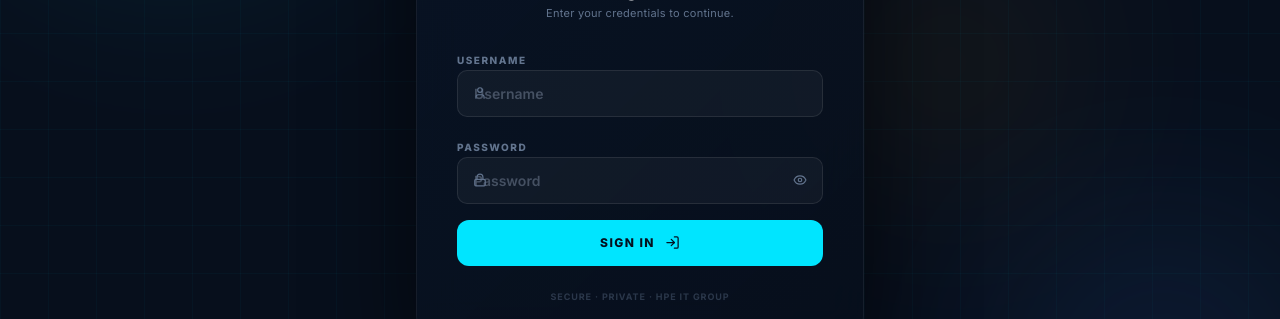
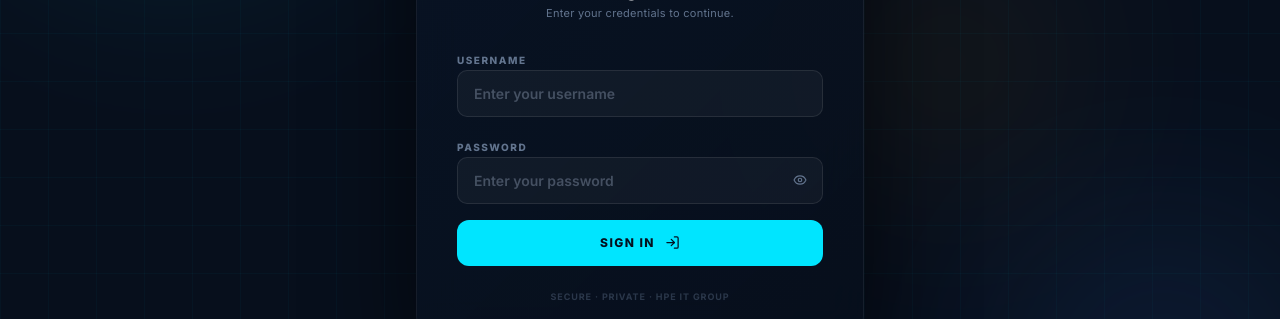
Before and after one commit to sahithiallam0302/hpedemo1, a React (Vite) app: page /admin/login in a window 1280 px wide. Shown: the part 351-670 px from the top of the page. Built offline with nearby package versions, Linux system fonts and the light colour scheme.

Commit message:
added placeholder

```diff
--- a/src/AdminDashboard/AdminLogin.jsx
+++ b/src/AdminDashboard/AdminLogin.jsx
@@ -109,10 +109,6 @@ export default function AdminLogin() {
                             Username
                         </label>
                         <div className="relative">
-                            <User
-                                size={14}
-                                className="absolute left-4 top-1/2 -translate-y-1/2 text-slate-500 pointer-events-none"
-                            />
                             <input
                                 id="admin-username"
                                 type="text"
@@ -120,8 +116,8 @@ export default function AdminLogin() {
                                 autoComplete="username"
                                 value={form.username}
                                 onChange={handleChange}
-                                placeholder="Username"
-                                className="login-input pl-11"
+                                placeholder="Enter your username"
+                                className="login-input px-4"
                             />
                         </div>
                     </div>
@@ -132,10 +128,6 @@ export default function AdminLogin() {
                             Password
                         </label>
                         <div className="relative">
-                            <Lock
-                                size={14}
-                                className="absolute left-4 top-1/2 -translate-y-1/2 text-slate-500 pointer-events-none"
-                            />
                             <input
                                 id="admin-password"
                                 type={showPass ? "text" : "password"}
@@ -143,8 +135,8 @@ export default function AdminLogin() {
                                 autoComplete="current-password"
                                 value={form.password}
                                 onChange={handleChange}
-                                placeholder="Password"
-                                className="login-input pl-11 pr-12"
+                                placeholder="Enter your password"
+                                className="login-input px-4"
                             />
                             <button
                                 type="button"
--- a/src/pages/Contact.jsx
+++ b/src/pages/Contact.jsx
@@ -290,7 +290,7 @@ HPE IT Solutions Team`,
                             ${isDark
                               ? 'bg-hpe-navy/50 border-white/10 text-white placeholder:text-slate-700 focus:border-hpe-cyan focus:bg-hpe-navy/80'
                               : 'bg-slate-50 border-slate-200 text-hpe-navy placeholder:text-slate-400 focus:border-hpe-cyan focus:bg-white'}`}
-                          placeholder="e.g. Satya Nadella"
+                          placeholder="Enter your name"
                         />
                       </div>
                       <div className="space-y-3">
@@ -305,7 +305,7 @@ HPE IT Solutions Team`,
                             ${isDark
                               ? 'bg-hpe-navy/50 border-white/10 text-white placeholder:text-slate-700 focus:border-hpe-cyan focus:bg-hpe-navy/80'
                               : 'bg-slate-50 border-slate-200 text-hpe-navy placeholder:text-slate-400 focus:border-hpe-cyan focus:bg-white'}`}
-                          placeholder="name@enterprise.com"
+                          placeholder="Enter your email"
                         />
                       </div>
                       <div className="space-y-3">
@@ -320,7 +320,7 @@ HPE IT Solutions Team`,
                             ${isDark
                               ? 'bg-hpe-navy/50 border-white/10 text-white placeholder:text-slate-700 focus:border-hpe-cyan focus:bg-hpe-navy/80'
                               : 'bg-slate-50 border-slate-200 text-hpe-navy placeholder:text-slate-400 focus:border-hpe-cyan focus:bg-white'}`}
-                          placeholder="+91 90000 00000"
+                          placeholder="Enter your phone number"
                         />
                       </div>
                       <div className="space-y-3">
```
Also changed, not shown: 1 other file (tests, documents, lock files or other folders).
